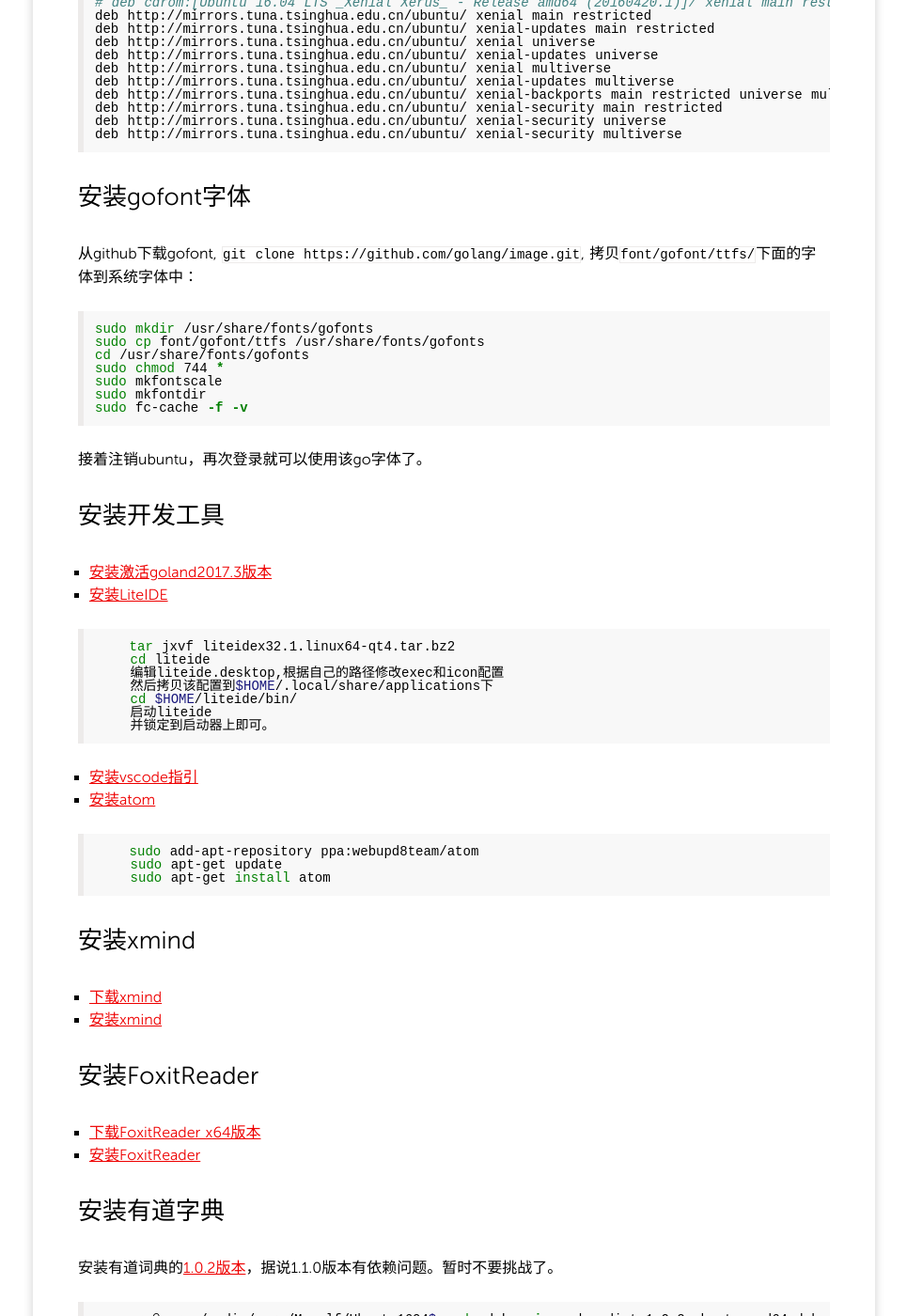
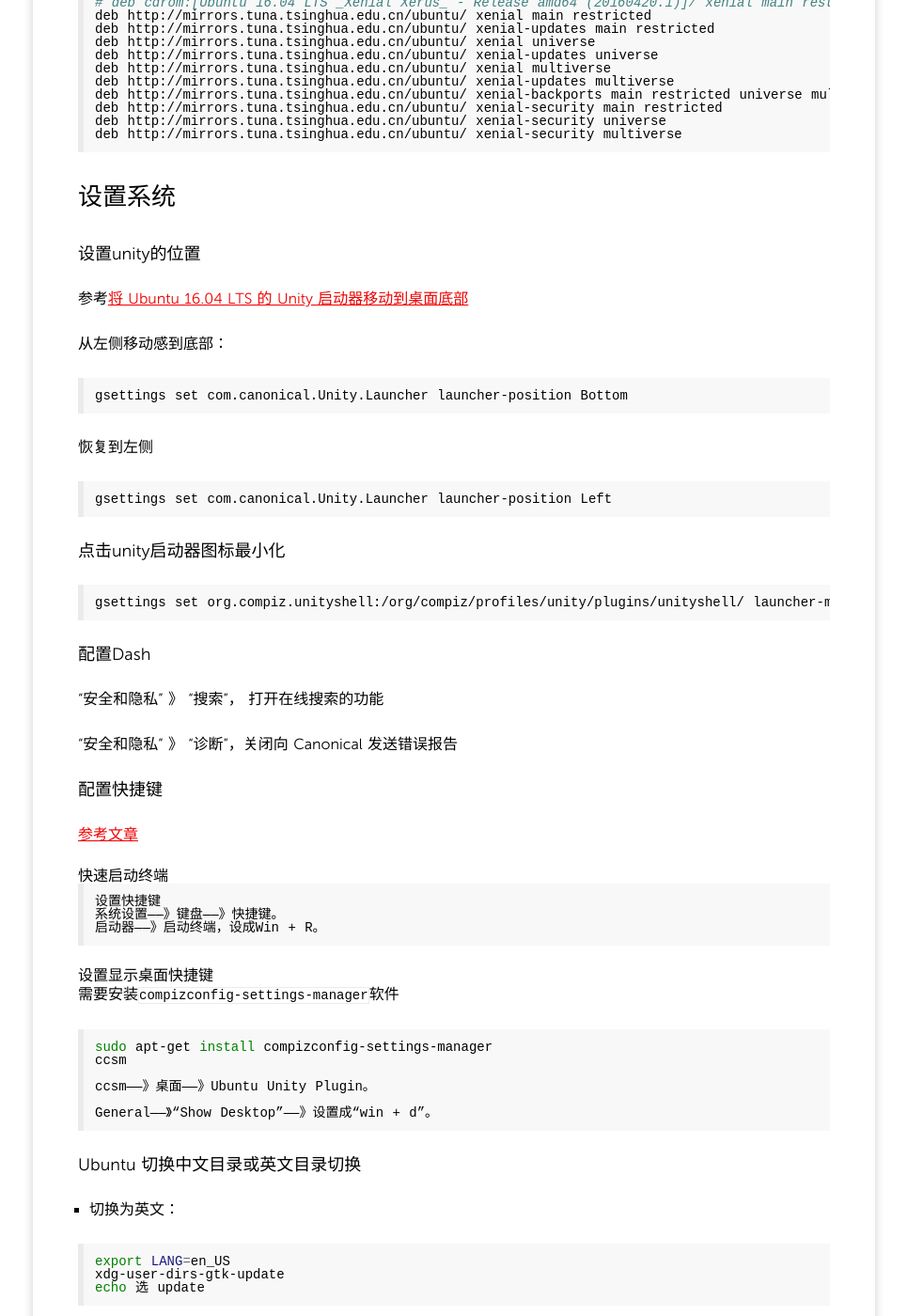
Before and after one commit to niuziru/niuziru.github.io, a Jekyll site: the page built from _posts/2017/2017-12-05-things-after-install-ubuntu16.04-with-Upan.md, in a window 1280 px wide and 1400 px high, scrolled down 1302 px. Shown: the whole window at 94% size, without its empty margins (157-1122 px from the left). Built offline with Jekyll 4.4.1, drawn with Linux system fonts in a browser that asks for light colours; some of the changed text lies outside the part shown.

Commit message:
update after install ubuntu16.04

````diff
--- a/_posts/2017/2017-12-05-things-after-install-ubuntu16.04-with-Upan.md
+++ b/_posts/2017/2017-12-05-things-after-install-ubuntu16.04-with-Upan.md
@@ -14,7 +14,7 @@
 
 # 系统安装完毕后
 
-## 更新源
+## 更系统源
 
 ### 如何更改源
 
@@ -76,7 +76,82 @@
 deb http://mirrors.tuna.tsinghua.edu.cn/ubuntu/ xenial-security multiverse
 ```
 
-## 安装gofont字体
+
+## 设置系统
+
+### 设置unity的位置
+参考[将 Ubuntu 16.04 LTS 的 Unity 启动器移动到桌面底部](http://www.linuxidc.com/Linux/2016-03/129359.htm)
+
+从左侧移动感到底部：
+
+    gsettings set com.canonical.Unity.Launcher launcher-position Bottom
+
+恢复到左侧
+
+    gsettings set com.canonical.Unity.Launcher launcher-position Left
+
+### 点击unity启动器图标最小化
+
+    gsettings set org.compiz.unityshell:/org/compiz/profiles/unity/plugins/unityshell/ launcher-minimize-window true
+
+### 配置Dash
+
+“安全和隐私” 》 “搜索”， 打开在线搜索的功能
+
+“安全和隐私” 》 “诊断”，关闭向 Canonical 发送错误报告
+
+### 配置快捷键
+
+[参考文章](https://www.cnblogs.com/sink_cup/archive/2013/04/26/1987901.html)
+
+#### 快速启动终端
+
+```sh
+设置快捷键
+系统设置——》键盘——》快捷键。
+启动器——》启动终端，设成Win + R。
+```
+
+#### 设置显示桌面快捷键
+需要安装`compizconfig-settings-manager`软件
+
+```sh
+sudo apt-get install compizconfig-settings-manager
+ccsm
+
+ccsm——》桌面——》Ubuntu Unity Plugin。
+
+General——》“Show Desktop”——》设置成“win + d”。
+```
+
+### Ubuntu 切换中文目录或英文目录切换
+
+* 切换为英文：
+
+```sh
+export LANG=en_US
+xdg-user-dirs-gtk-update
+echo 选 update
+```
+
+* 切换为中文：
+
+```sh
+export LANG=zh_CN.UTF-8
+xdg-user-dirs-gtk-update
+echo 选“不要再提醒”和“保持原来的名称”
+```
+
+`该配置需要重启生效`
+
+### ssh忽略known_hosts
+
+```sh
+mkdir -p ~/.ssh
+echo -e "StrictHostKeyChecking no\nUserKnownHostsFile /dev/null" > ~/.ssh/config
+```
+
+### 安装gofont字体
 
 从github下载gofont, `git clone https://github.com/golang/image.git`, 拷贝`font/gofont/ttfs/`下面的字体到系统字体中：
 
@@ -91,40 +166,6 @@
 ```
 
 接着注销ubuntu，再次登录就可以使用该go字体了。
-
-## 安装开发工具
-
-* [安装激活goland2017.3版本](2017-12-05-active-goland-2017.3.md)
-* [安装LiteIDE](https://golangtc.com/download/liteide)
-
-```sh
-    tar jxvf liteidex32.1.linux64-qt4.tar.bz2
-    cd liteide
-    编辑liteide.desktop,根据自己的路径修改exec和icon配置
-    然后拷贝该配置到$HOME/.local/share/applications下
-    cd $HOME/liteide/bin/
-    启动liteide
-    并锁定到启动器上即可。
-```
-
-* [安装vscode指引](https://code.visualstudio.com/docs/setup/linux)
-* [安装atom](http://www.linuxidc.com/Linux/2014-05/101501.htm)
-
-```sh
-    sudo add-apt-repository ppa:webupd8team/atom
-    sudo apt-get update
-    sudo apt-get install atom
-```
-
-## 安装xmind
-
-* [下载xmind](http://www.xmind.net/download/linux/)
-* [安装xmind](http://blog.csdn.net/faryang/article/details/70238326)
-
-## 安装FoxitReader
-
-* [下载FoxitReader x64版本](http://cdn01.foxitsoftware.com/pub/foxit/reader/desktop/linux/2.x/2.4/en_us/FoxitReader2.4.1.0609_Server_x64_enu_Setup.run.tar.gz)
-* [安装FoxitReader](https://www.cnblogs.com/EasonJim/p/7231936.html)
 
 ## 安装有道字典
 
@@ -217,6 +258,97 @@
   您希望继续执行吗？ [Y/n] y
 ```
 
+## 安装输入法
+
+### 搜狗输入发
+
+参照[Ubuntu 16.04安装sogou 拼音输入法](http://blog.csdn.net/ljheee/article/details/52966456)和[Ubuntu16.04常用软件](http://blog.csdn.net/bt8023cpt/article/details/53997607)
+
+下载[搜狗输入法](http://pinyin.sogou.com/)
+
+```bash
+$ cd download/
+$ sudo dpkg -i sogoupinyin_2.1.0.0082_amd64.deb
+$ sudo apt-get install -f
+$ sudo dpkg -i sogoupinyin_2.1.0.0082_amd64.deb
+```
+
+## 安装播放器
+
+### 网易云音乐
+
+下载[网易云音乐](http://music.163.com/#/download)
+
+```sh
+
+```
+
+## 安装开发工具
+
+* [安装激活goland2017.3版本](2017-12-05-active-goland-2017.3.md)
+* [安装LiteIDE](https://golangtc.com/download/liteide)
+
+```sh
+    tar jxvf liteidex32.1.linux64-qt4.tar.bz2
+    cd liteide
+    编辑liteide.desktop,根据自己的路径修改exec和icon配置
+    然后拷贝该配置到$HOME/.local/share/applications下
+    cd $HOME/liteide/bin/
+    启动liteide
+    并锁定到启动器上即可。
+```
+
+* [安装vscode指引](https://code.visualstudio.com/docs/setup/linux)
+* [安装atom](http://www.linuxidc.com/Linux/2014-05/101501.htm)
+
+```sh
+    sudo add-apt-repository ppa:webupd8team/atom
+    sudo apt-get update
+    sudo apt-get install atom
+```
+
+## 安装xmind
+
+* [下载xmind](http://www.xmind.net/download/linux/)
+* [安装xmind](http://blog.csdn.net/faryang/article/details/70238326)
+
+## 安装FoxitReader
+
+* [下载FoxitReader x64版本](http://cdn01.foxitsoftware.com/pub/foxit/reader/desktop/linux/2.x/2.4/en_us/FoxitReader2.4.1.0609_Server_x64_enu_Setup.run.tar.gz)
+* [安装FoxitReader](https://www.cnblogs.com/EasonJim/p/7231936.html)
+
+## 安装WPS
+
+* 下载[WPS软件包](http://linux.wps.cn/)
+* 下载[WPS依赖的字体](../../packages/wps_symbol_fonts.zip)(违删)
+* 安装字体方法参照`安装gofont操作`
+
+## 图形软件
+
+### 画图工具
+#### Dia
+
+在软件仓库里找`dia`或者使用：
+
+```bash
+sudo apt-get install dia
+```
+
+#### kolourpaint
+
+```bash
+sudo apt-get install  kolourpaint4
+```
+
+#### shutter
+
+```bash
+sudo apt-get install shutter
+```
+
+
+
+
 ## 其他操作
 
 * [微信&QQ工具](http://blog.csdn.net/zhangrelay/article/details/52398037)
@@ -236,5 +368,5 @@
     exec-arg -e
 ```
 
-* [Ubuntu 16.04安装sogou 拼音输入法](http://blog.csdn.net/ljheee/article/details/52966456)
 *
+*
````
Also changed, not shown: 1 other file.
